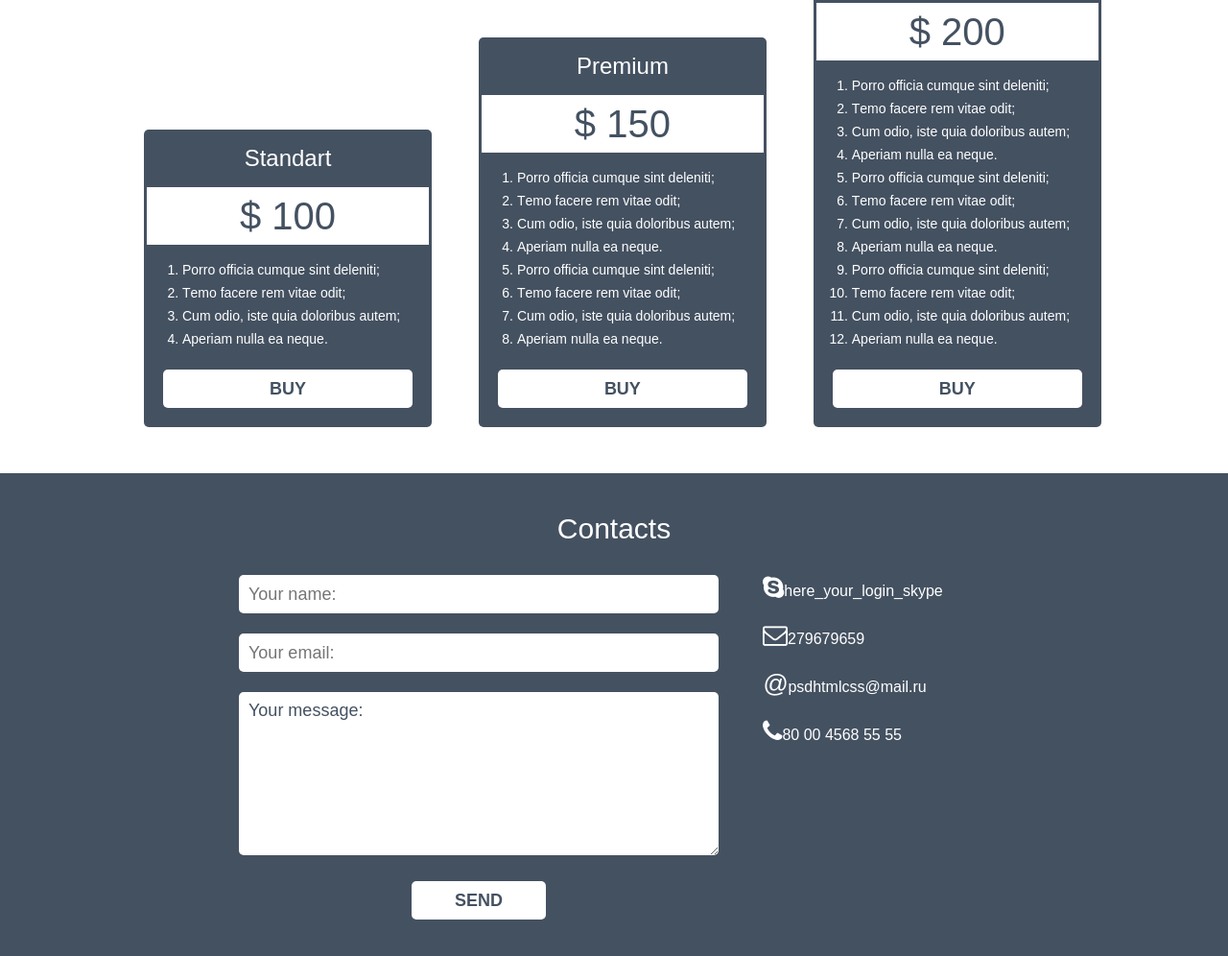
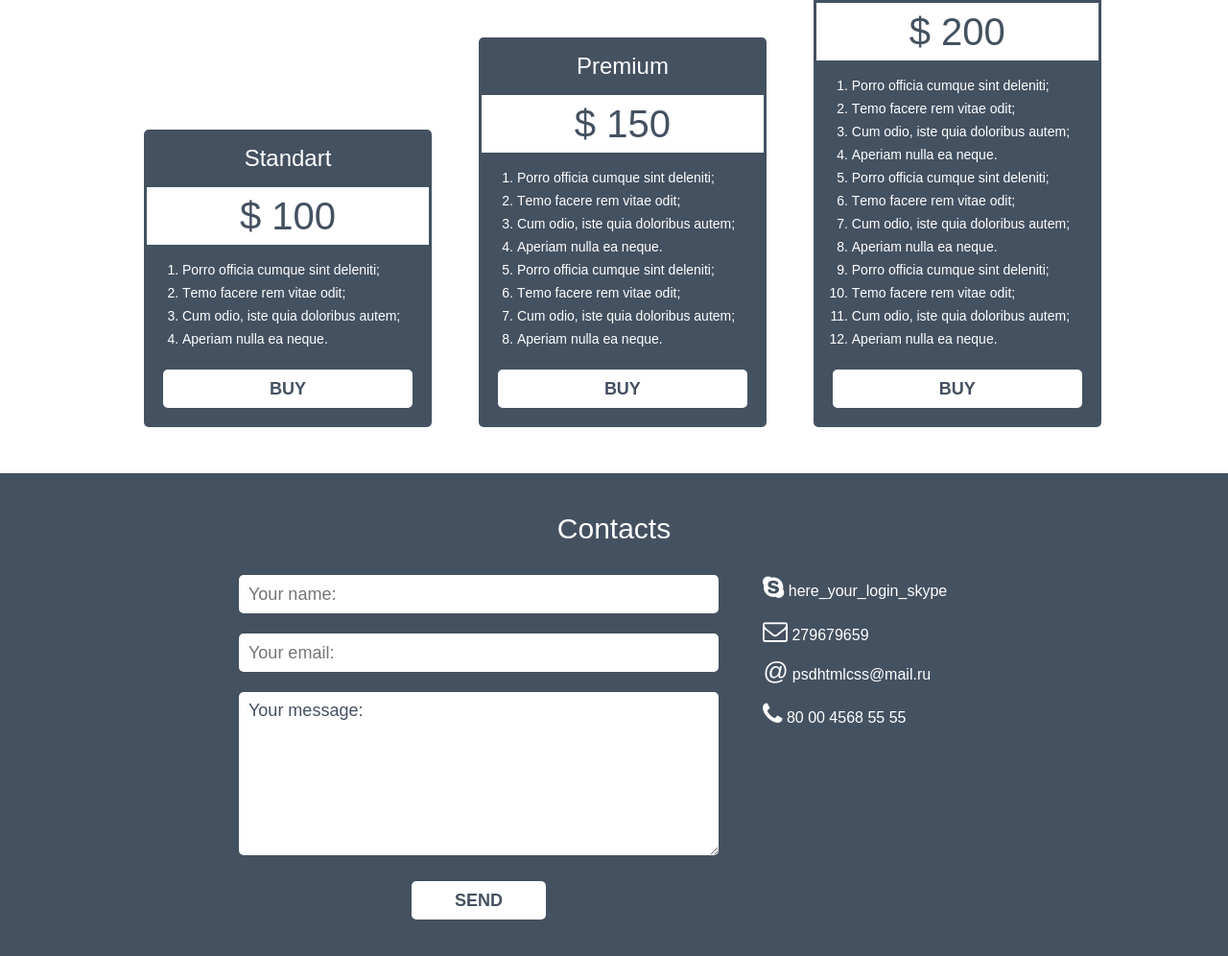
Before and after one commit to johnyrunman/landingpage2, a plain HTML site: page index.html in a window 1280 px wide. Shown: the part 2159-3155 px from the top of the page at 96% size. Drawn offline with Linux system fonts and the light colour scheme.

Commit message:
add some styles

```diff
--- a/css/sass/main.sass
+++ b/css/sass/main.sass
@@ -271,7 +271,7 @@ footer
 			margin: 0 0 0 46px
 			color: #fff
 			font-size: 16px
-			line-height: 26px
+			line-height: 16px
 		i
 			color: #fff
 			font-size: 26px
```
Also changed, not shown: index.html (+4 -4 lines), css/main.css.
